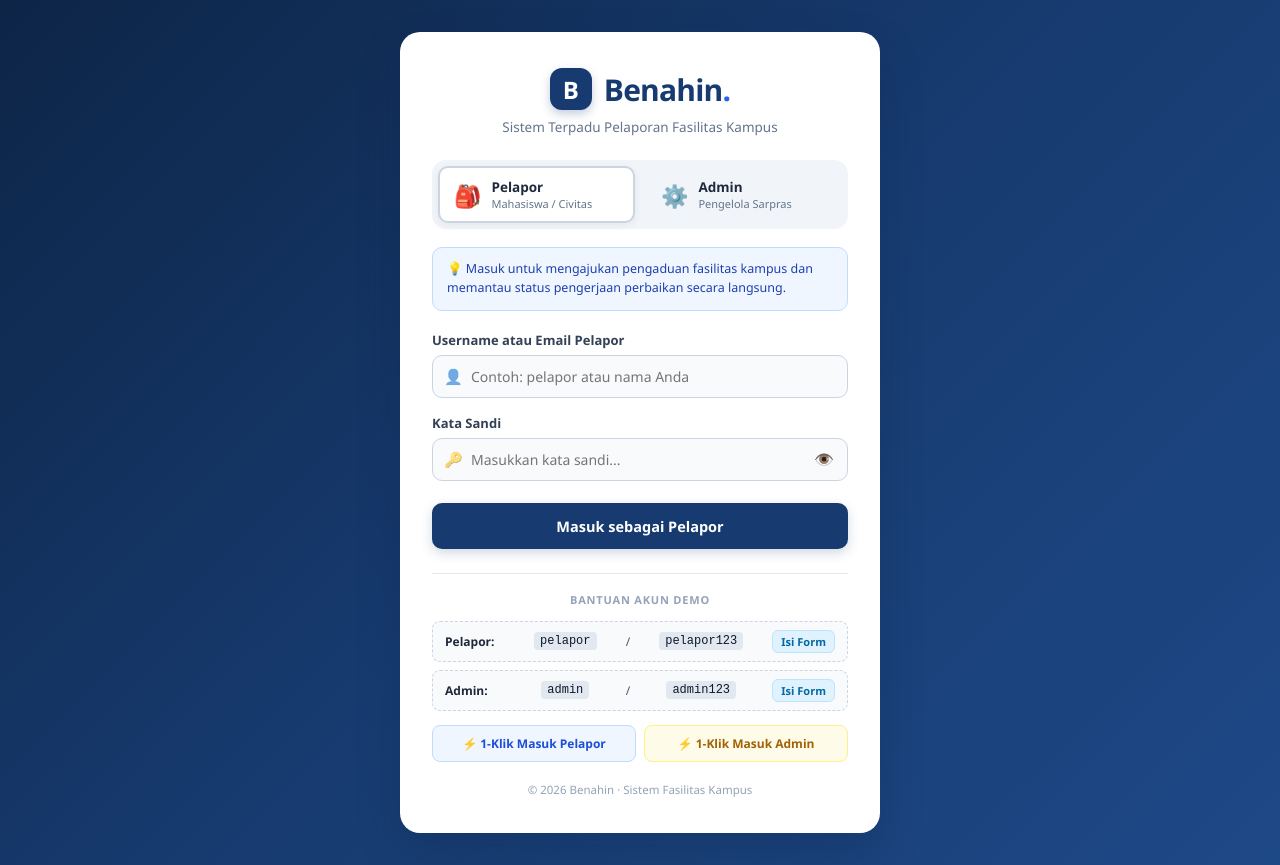
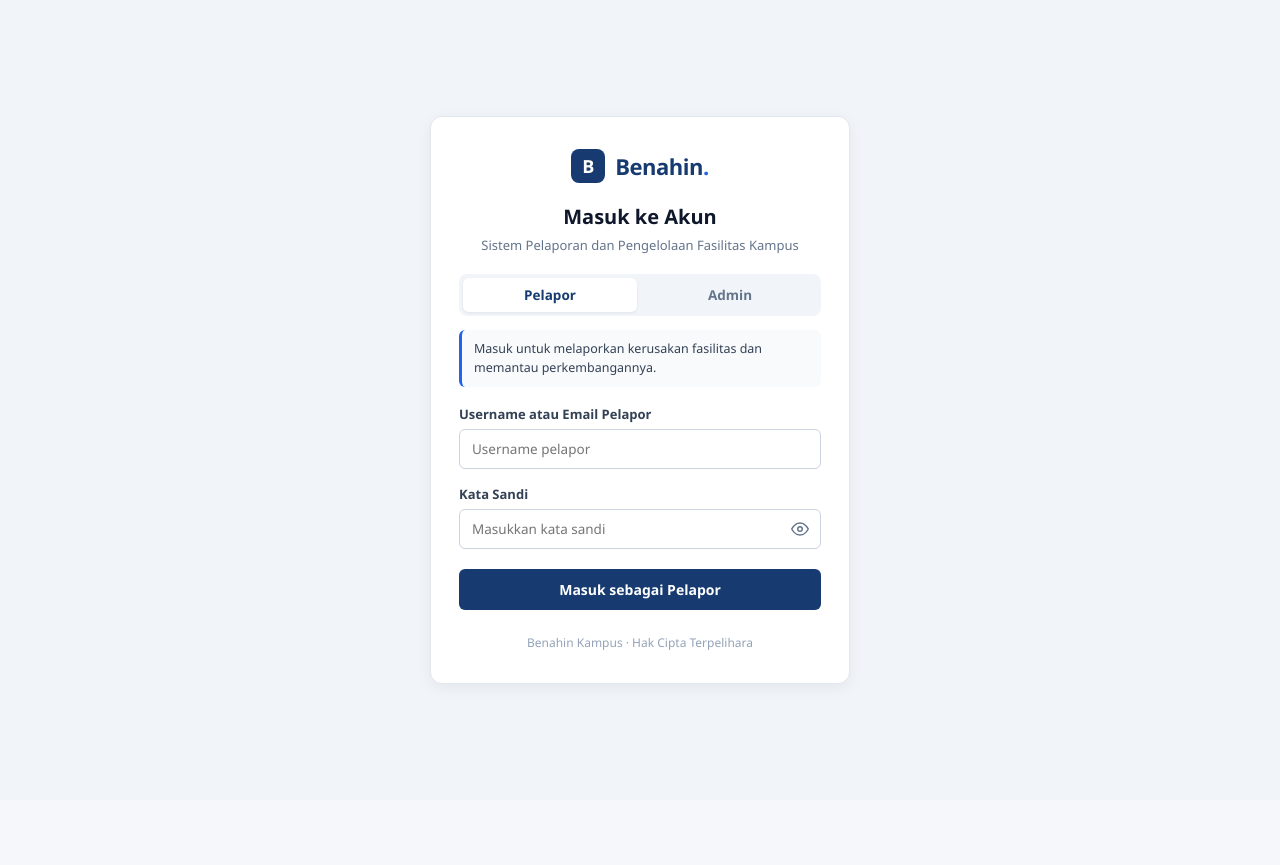
Before and after one commit to gita-hfdzh/Benahin, a React (Vite) app: page / in a window 1280 px wide. After the commit the page ends 800 px from the top, so only its background shows below. Built offline with nearby package versions, Linux system fonts and the light colour scheme.

Commit message:
style: perbaiki login style

```diff
--- a/src/pages/Dashboard.jsx
+++ b/src/pages/Dashboard.jsx
@@ -74,10 +74,10 @@ function Dashboard() {
                                     <div className="report-item-meta">
                                         <small>{report.tanggal}</small>
                                         {report.status === "Sedang Diproses" && report.estimasiSelesai && (
-                                            <small className="dashboard-estimasi">· ⏱ Estimasi siap: {report.estimasiSelesai}</small>
+                                            <small className="dashboard-estimasi">· Estimasi siap: {report.estimasiSelesai}</small>
                                         )}
                                         {report.status === "Selesai" && report.buktiSelesai && (
-                                            <small className="dashboard-proof-tag">· ✓ Bukti perbaikan tersedia</small>
+                                            <small className="dashboard-proof-tag">· Bukti perbaikan tersedia</small>
                                         )}
                                     </div>
                                 </div>
--- a/src/pages/Login.css
+++ b/src/pages/Login.css
@@ -3,157 +3,126 @@
   align-items: center;
   justify-content: center;
   min-height: 100vh;
-  padding: 32px 16px;
-  background: linear-gradient(135deg, #0d2547 0%, #173b70 50%, #1e4987 100%);
+  padding: 24px 16px;
+  background: #f1f5f9;
 }
 
 .login-card {
   width: 100%;
-  max-width: 480px;
+  max-width: 420px;
   background: #ffffff;
-  border-radius: 20px;
-  padding: 36px 32px;
-  box-shadow: 0 20px 40px rgba(13, 37, 71, 0.25);
-  animation: loginFadeIn 0.35s ease;
-}
-
-@keyframes loginFadeIn {
-  from {
-    opacity: 0;
-    transform: translateY(16px);
-  }
-  to {
-    opacity: 1;
-    transform: translateY(0);
-  }
+  border: 1px solid #e2e8f0;
+  border-radius: 12px;
+  padding: 32px 28px;
+  box-shadow: 0 4px 16px rgba(15, 23, 42, 0.06);
 }
 
 .login-brand {
   display: flex;
   align-items: center;
   justify-content: center;
-  gap: 12px;
-  margin-bottom: 8px;
+  gap: 10px;
+  margin-bottom: 20px;
 }
 
 .login-brand-icon {
   display: grid;
   place-items: center;
-  width: 42px;
-  height: 42px;
-  border-radius: 12px;
+  width: 34px;
+  height: 34px;
+  border-radius: 8px;
   background: #173b70;
   color: #ffffff;
-  font-size: 24px;
-  font-weight: 800;
-  box-shadow: 0 4px 10px rgba(23, 59, 112, 0.25);
+  font-size: 18px;
+  font-weight: 700;
 }
 
 .login-brand-name {
-  margin: 0;
-  font-size: 30px;
-  font-weight: 800;
+  font-size: 22px;
+  font-weight: 700;
   color: #173b70;
-  letter-spacing: -0.8px;
+  letter-spacing: -0.5px;
 }
 
 .login-brand-dot {
   color: #2563eb;
 }
 
-.login-subtitle {
+.login-title {
+  margin: 0 0 6px 0;
+  font-size: 20px;
+  font-weight: 700;
+  color: #0f172a;
   text-align: center;
-  margin: 0 0 24px 0;
-  color: #64748b;
-  font-size: 13.5px;
 }
 
-/* Tabs */
+.login-subtitle {
+  margin: 0 0 20px 0;
+  font-size: 13px;
+  color: #64748b;
+  text-align: center;
+  line-height: 1.4;
+}
+
+/* Role Selector Tabs */
 .login-role-tabs {
   display: grid;
   grid-template-columns: 1fr 1fr;
-  gap: 10px;
-  padding: 6px;
+  gap: 6px;
+  padding: 4px;
   background: #f1f5f9;
-  border-radius: 14px;
-  margin-bottom: 18px;
+  border-radius: 8px;
+  margin-bottom: 14px;
 }
 
 .role-tab {
-  display: flex;
-  align-items: center;
-  gap: 10px;
-  padding: 10px 14px;
+  padding: 8px 14px;
   background: transparent;
-  border: 2px solid transparent;
-  border-radius: 10px;
+  border: none;
+  border-radius: 6px;
+  font-size: 13.5px;
+  font-weight: 600;
+  color: #64748b;
   cursor: pointer;
-  text-align: left;
-  transition: all 0.2s ease;
+  transition: all 0.15s ease;
 }
 
 .role-tab:hover {
-  background: rgba(255, 255, 255, 0.6);
+  color: #0f172a;
 }
 
 .role-tab.active {
   background: #ffffff;
-  border-color: #cbd5e1;
-  box-shadow: 0 2px 8px rgba(0, 0, 0, 0.06);
+  color: #173b70;
+  box-shadow: 0 1px 3px rgba(15, 23, 42, 0.08);
 }
 
-.role-tab-icon {
-  font-size: 22px;
+.role-notice {
+  padding: 10px 12px;
+  border-radius: 6px;
+  font-size: 12.5px;
+  line-height: 1.45;
+  margin-bottom: 18px;
 }
 
-.role-tab-text {
-  display: flex;
-  flex-direction: column;
+.role-notice.role-pelapor {
+  background: #f8fafc;
+  border-left: 3px solid #2563eb;
+  color: #334155;
 }
 
-.role-tab-text strong {
-  font-size: 13.5px;
-  color: #1e293b;
-}
-
-.role-tab-text small {
-  font-size: 11px;
-  color: #64748b;
-}
-
-.role-info-banner {
-  padding: 12px 14px;
-  border-radius: 10px;
-  font-size: 12.5px;
-  line-height: 1.5;
-  margin-bottom: 20px;
-}
-
-.role-info-banner.role-pelapor {
-  background: #eff6ff;
-  border: 1px solid #bfdbfe;
-  color: #1e40af;
-}
-
-.role-info-banner.role-admin {
-  background: #fefce8;
-  border: 1px solid #fef08a;
-  color: #854d0e;
-}
-
-.role-info-banner p {
-  margin: 0;
+.role-notice.role-admin {
+  background: #f8fafc;
+  border-left: 3px solid #b45309;
+  color: #334155;
 }
 
 /* Alert */
 .login-alert {
-  display: flex;
-  align-items: center;
-  gap: 10px;
-  padding: 12px 14px;
-  border-radius: 10px;
-  font-size: 13px;
-  margin-bottom: 18px;
+  padding: 10px 12px;
+  border-radius: 6px;
+  font-size: 12.5px;
+  margin-bottom: 16px;
 }
 
 .login-alert.error {
@@ -181,78 +150,71 @@
   color: #334155;
 }
 
-.input-wrapper {
+.form-field input {
+  width: 100%;
+  padding: 10px 12px;
+  border: 1px solid #cbd5e1;
+  border-radius: 6px;
+  font-size: 13.5px;
+  color: #0f172a;
+  background: #ffffff;
+  transition: border-color 0.15s, box-shadow 0.15s;
+  box-sizing: border-box;
+}
+
+.form-field input:focus {
+  outline: none;
+  border-color: #173b70;
+  box-shadow: 0 0 0 3px rgba(23, 59, 112, 0.12);
+}
+
+.password-input-wrapper {
   position: relative;
   display: flex;
   align-items: center;
 }
 
-.input-icon {
-  position: absolute;
-  left: 12px;
-  font-size: 15px;
-  pointer-events: none;
-  opacity: 0.6;
-}
-
-.input-wrapper input {
-  width: 100%;
-  padding: 11px 40px 11px 38px;
-  border: 1.5px solid #cbd5e1;
-  border-radius: 10px;
-  font-size: 14px;
-  color: #1e293b;
-  background: #f8fafc;
-  transition: all 0.2s ease;
-  box-sizing: border-box;
-}
-
-.input-wrapper input:focus {
-  outline: none;
-  border-color: #2563eb;
-  background: #ffffff;
-  box-shadow: 0 0 0 3px rgba(37, 99, 235, 0.15);
+.password-input-wrapper input {
+  padding-right: 40px;
 }
 
 .toggle-password-btn {
   position: absolute;
-  right: 10px;
+  right: 6px;
+  display: grid;
+  place-items: center;
+  width: 30px;
+  height: 30px;
   background: transparent;
   border: none;
+  border-radius: 4px;
+  color: #64748b;
   cursor: pointer;
-  font-size: 16px;
-  padding: 4px;
-  border-radius: 6px;
+  padding: 0;
+  transition: color 0.15s, background 0.15s;
+}
+
+.toggle-password-btn:hover {
+  color: #0f172a;
+  background: #f1f5f9;
 }
 
 .btn-login-submit {
   width: 100%;
-  margin-top: 6px;
-  padding: 13px 20px;
+  margin-top: 4px;
+  padding: 11px 16px;
   border: none;
-  border-radius: 10px;
-  font-size: 14.5px;
+  border-radius: 6px;
+  background: #173b70;
+  color: #ffffff;
+  font-size: 14px;
   font-weight: 600;
-  color: #ffffff;
   cursor: pointer;
-  transition: all 0.2s ease;
-  box-shadow: 0 4px 12px rgba(23, 59, 112, 0.2);
+  transition: background 0.15s;
 }
 
-.btn-login-submit.btn-pelapor {
-  background: #173b70;
-}
-
-.btn-login-submit.btn-pelapor:hover:not(:disabled) {
-  background: #0f2a52;
-}
-
-.btn-login-submit.btn-admin {
-  background: #b45309;
-}
-
-.btn-login-submit.btn-admin:hover:not(:disabled) {
-  background: #92400e;
+.btn-login-submit:hover:not(:disabled) {
+  background: #112c55;
 }
 
 .btn-login-submit:disabled {
@@ -260,135 +222,20 @@
   cursor: not-allowed;
 }
 
-/* Demo Section */
-.demo-section {
+.login-footer {
   margin-top: 24px;
-  padding-top: 18px;
-  border-top: 1px solid #e2e8f0;
-}
-
-.demo-divider {
-  display: flex;
-  align-items: center;
-  justify-content: center;
-  margin-bottom: 14px;
-}
-
-.demo-divider span {
-  font-size: 11px;
-  font-weight: 700;
-  text-transform: uppercase;
-  letter-spacing: 0.8px;
-  color: #94a3b8;
-}
-
-.demo-credentials {
-  display: flex;
-  flex-direction: column;
-  gap: 8px;
-  margin-bottom: 14px;
-}
-
-.demo-cred-item {
-  display: flex;
-  align-items: center;
-  justify-content: space-between;
-  padding: 8px 12px;
-  background: #f8fafc;
-  border: 1px dashed #cbd5e1;
-  border-radius: 8px;
-  font-size: 12px;
-  color: #475569;
-}
-
-.demo-cred-role {
-  font-weight: 600;
-  color: #1e293b;
-  min-width: 60px;
-}
-
-.demo-cred-item code {
-  background: #e2e8f0;
-  padding: 2px 6px;
-  border-radius: 4px;
-  font-family: monospace;
-  color: #0f172a;
-}
-
-.btn-demo-fill {
-  background: #e0f2fe;
-  color: #0369a1;
-  border: 1px solid #bae6fd;
-  border-radius: 6px;
-  padding: 3px 8px;
-  font-size: 11px;
-  font-weight: 600;
-  cursor: pointer;
-  transition: background 0.15s;
-}
-
-.btn-demo-fill:hover {
-  background: #bae6fd;
-}
-
-.quick-login-buttons {
-  display: grid;
-  grid-template-columns: 1fr 1fr;
-  gap: 8px;
-}
-
-.btn-quick-login {
-  padding: 9px 12px;
-  border-radius: 8px;
-  font-size: 12px;
-  font-weight: 600;
-  cursor: pointer;
-  transition: all 0.2s;
-  border: 1px solid transparent;
-}
-
-.btn-quick-login.pelapor {
-  background: #eff6ff;
-  color: #1d4ed8;
-  border-color: #bfdbfe;
-}
-
-.btn-quick-login.pelapor:hover {
-  background: #dbeafe;
-}
-
-.btn-quick-login.admin {
-  background: #fefce8;
-  color: #a16207;
-  border-color: #fef08a;
-}
-
-.btn-quick-login.admin:hover {
-  background: #fef9c3;
-}
-
-.login-footer {
-  margin-top: 20px;
   text-align: center;
 }
 
 .login-footer p {
   margin: 0;
-  font-size: 11.5px;
+  font-size: 12px;
   color: #94a3b8;
 }
 
 @media (max-width: 480px) {
   .login-card {
     padding: 24px 18px;
-    border-radius: 16px;
-  }
-
-  .role-tab {
-    padding: 8px 10px;
-  }
-
-  .quick-login-buttons {
-    grid-template-columns: 1fr;
+    border-radius: 10px;
   }
 }
--- a/src/pages/Login.jsx
+++ b/src/pages/Login.jsx
@@ -2,8 +2,46 @@ import { useState } from "react";
 import { useAuth } from "../context/AuthContext";
 import "./Login.css";
 
+function EyeIcon() {
+  return (
+    <svg
+      width="18"
+      height="18"
+      viewBox="0 0 24 24"
+      fill="none"
+      stroke="currentColor"
+      strokeWidth="2"
+      strokeLinecap="round"
+      strokeLinejoin="round"
+      aria-hidden="true"
+    >
+      <path d="M1 12s4-8 11-8 11 8 11 8-4 8-11 8-11-8-11-8z" />
+      <circle cx="12" cy="12" r="3" />
+    </svg>
+  );
+}
+
+function EyeOffIcon() {
+  return (
+    <svg
+      width="18"
+      height="18"
+      viewBox="0 0 24 24"
+      fill="none"
+      stroke="currentColor"
+      strokeWidth="2"
+      strokeLinecap="round"
+      strokeLinejoin="round"
+      aria-hidden="true"
+    >
+      <path d="M17.94 17.94A10.07 10.07 0 0 1 12 20c-7 0-11-8-11-8a18.45 18.45 0 0 1 5.06-5.94M9.9 4.24A9.12 9.12 0 0 1 12 4c7 0 11 8 11 8a18.5 18.5 0 0 1-2.16 3.19m-6.72-1.07a3 3 0 1 1-4.24-4.24" />
+      <line x1="1" y1="1" x2="23" y2="23" />
+    </svg>
+  );
+}
+
 export default function Login() {
-  const { login, quickLogin, defaultAccounts } = useAuth();
+  const { login } = useAuth();
 
   const [role, setRole] = useState("pelapor"); // "pelapor" | "admin"
   const [username, setUsername] = useState("");
@@ -15,13 +53,8 @@ export default function Login() {
   const handleRoleChange = (newRole) => {
     setRole(newRole);
     setError("");
-    // Clear password when changing tabs
     setPassword("");
-    if (newRole === "admin") {
-      setUsername("admin");
-    } else {
-      setUsername("pelapor");
-    }
+    setUsername("");
   };
 
   const handleSubmit = (e) => {
@@ -35,24 +68,7 @@ export default function Login() {
         setError(res.error);
         setIsLoading(false);
       }
-    }, 250);
-  };
-
-  const handleQuickLogin = (targetRole) => {
-    setError("");
-    quickLogin(targetRole);
-  };
-
-  const handleFillDemo = (targetRole) => {
-    setError("");
-    setRole(targetRole);
-    if (targetRole === "admin") {
-      setUsername(defaultAccounts.admin.username);
-      setPassword(defaultAccounts.admin.password);
-    } else {
-      setUsername(defaultAccounts.pelapor.username);
-      setPassword(defaultAccounts.pelapor.password);
-    }
+    }, 200);
   };
 
   return (
@@ -61,26 +77,24 @@ export default function Login() {
         {/* Brand Header */}
         <div className="login-brand">
           <div className="login-brand-icon">B</div>
-          <h1 className="login-brand-name">
+          <span className="login-brand-name">
             Benahin<span className="login-brand-dot">.</span>
-          </h1>
+          </span>
         </div>
+
+        <h1 className="login-title">Masuk ke Akun</h1>
         <p className="login-subtitle">
-          Sistem Terpadu Pelaporan Fasilitas Kampus
+          Sistem Pelaporan dan Pengelolaan Fasilitas Kampus
         </p>
 
-        {/* Role Switcher Tabs */}
+        {/* Role Selector Tabs */}
         <div className="login-role-tabs">
           <button
             type="button"
             className={`role-tab ${role === "pelapor" ? "active" : ""}`}
             onClick={() => handleRoleChange("pelapor")}
           >
-            <span className="role-tab-icon">🎒</span>
-            <div className="role-tab-text">
-              <strong>Pelapor</strong>
-              <small>Mahasiswa / Civitas</small>
-            </div>
+            Pelapor
           </button>
 
           <button
@@ -88,34 +102,20 @@ export default function Login() {
             className={`role-tab ${role === "admin" ? "active" : ""}`}
             onClick={() => handleRoleChange("admin")}
           >
-            <span className="role-tab-icon">⚙️</span>
-            <div className="role-tab-text">
-              <strong>Admin</strong>
-              <small>Pengelola Sarpras</small>
-            </div>
+            Admin
           </button>
         </div>
 
-        {/* Role Information Banner */}
-        <div className={`role-info-banner role-${role}`}>
-          {role === "pelapor" ? (
-            <p>
-              💡 Masuk untuk mengajukan pengaduan fasilitas kampus dan memantau
-              status pengerjaan perbaikan secara langsung.
-            </p>
-          ) : (
-            <p>
-              🔒 <strong>Akses Khusus Admin:</strong> Masuk untuk memverifikasi
-              laporan, menentukan estimasi waktu, dan mengunggah foto bukti
-              penyelesaian.
-            </p>
-          )}
+        {/* Role Info Notice */}
+        <div className={`role-notice role-${role}`}>
+          {role === "pelapor"
+            ? "Masuk untuk melaporkan kerusakan fasilitas dan memantau perkembangannya."
+            : "Masuk untuk verifikasi laporan, estimasi pengerjaan, dan bukti penyelesaian."}
         </div>
 
         {/* Error Alert */}
         {error && (
-          <div className="login-alert error">
-            <span className="alert-icon">⚠️</span>
+          <div className="login-alert error" role="alert">
             <span>{error}</span>
           </div>
         )}
@@ -126,15 +126,11 @@ export default function Login() {
             <label htmlFor="username">
               Username atau Email {role === "admin" ? "Admin" : "Pelapor"}
             </label>
-            <div className="input-wrapper">
-              <span className="input-icon">👤</span>
             <input
               id="username"
               type="text"
               placeholder={
-                  role === "admin"
-                    ? "Contoh: admin atau admin@benahin.ac.id"
-                    : "Contoh: pelapor atau nama Anda"
+                role === "admin" ? "Username admin" : "Username pelapor"
               }
               value={username}
               onChange={(e) => setUsername(e.target.value)}
@@ -142,16 +138,14 @@ export default function Login() {
               autoComplete="username"
             />
           </div>
-          </div>
 
           <div className="form-field">
             <label htmlFor="password">Kata Sandi</label>
-            <div className="input-wrapper">
-              <span className="input-icon">🔑</span>
+            <div className="password-input-wrapper">
               <input
                 id="password"
                 type={showPassword ? "text" : "password"}
-                placeholder="Masukkan kata sandi..."
+                placeholder="Masukkan kata sandi"
                 value={password}
                 onChange={(e) => setPassword(e.target.value)}
                 required
@@ -161,78 +155,27 @@ export default function Login() {
                 type="button"
                 className="toggle-password-btn"
                 onClick={() => setShowPassword(!showPassword)}
-                title={showPassword ? "Sembunyikan sandi" : "Tampilkan sandi"}
+                aria-label={showPassword ? "Sembunyikan kata sandi" : "Tampilkan kata sandi"}
+                title={showPassword ? "Sembunyikan kata sandi" : "Tampilkan kata sandi"}
               >
-                {showPassword ? "🙈" : "👁️"}
+                {showPassword ? <EyeOffIcon /> : <EyeIcon />}
               </button>
             </div>
           </div>
 
           <button
             type="submit"
-            className={`btn-login-submit ${role === "admin" ? "btn-admin" : "btn-pelapor"}`}
+            className="btn-login-submit"
             disabled={isLoading}
           >
             {isLoading
-              ? "Memproses Masuk..."
+              ? "Memproses..."
               : `Masuk sebagai ${role === "admin" ? "Admin" : "Pelapor"}`}
           </button>
         </form>
 
-        {/* Demo Accounts Quick Fill & Quick Login */}
-        <div className="demo-section">
-          <div className="demo-divider">
-            <span>Bantuan Akun Demo</span>
-          </div>
-
-          <div className="demo-credentials">
-            <div className="demo-cred-item">
-              <span className="demo-cred-role">Pelapor:</span>
-              <code>pelapor</code> / <code>pelapor123</code>
-              <button
-                type="button"
-                className="btn-demo-fill"
-                onClick={() => handleFillDemo("pelapor")}
-                title="Isi form dengan akun pelapor"
-              >
-                Isi Form
-              </button>
-            </div>
-            <div className="demo-cred-item">
-              <span className="demo-cred-role">Admin:</span>
-              <code>admin</code> / <code>admin123</code>
-              <button
-                type="button"
-                className="btn-demo-fill"
-                onClick={() => handleFillDemo("admin")}
-                title="Isi form dengan akun admin"
-              >
-                Isi Form
-              </button>
-            </div>
-          </div>
-
-          <div className="quick-login-buttons">
-            <button
-              type="button"
-              className="btn-quick-login pelapor"
-              onClick={() => handleQuickLogin("pelapor")}
-            >
-              ⚡ 1-Klik Masuk Pelapor
-            </button>
-            <button
-              type="button"
-              className="btn-quick-login admin"
-              onClick={() => handleQuickLogin("admin")}
-            >
-              ⚡ 1-Klik Masuk Admin
-            </button>
-          </div>
-        </div>
-
-        {/* Footer */}
         <div className="login-footer">
-          <p>© 2026 Benahin · Sistem Fasilitas Kampus</p>
+          <p>Benahin Kampus &middot; Hak Cipta Terpelihara</p>
         </div>
       </div>
     </div>
```
Also changed, not shown: src/pages/Admin.jsx (+12 -5 lines). Lines whose indentation alone changed are shown as unchanged.
